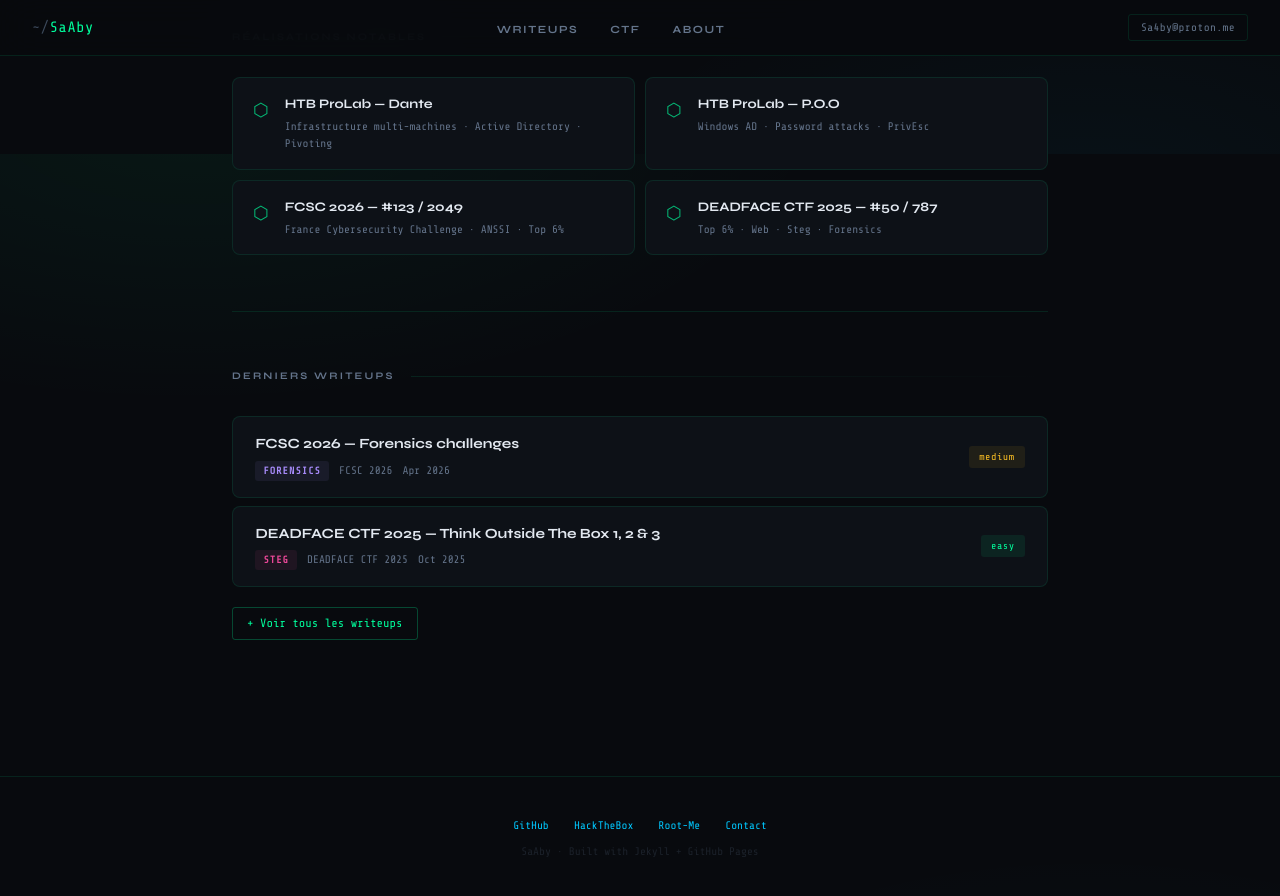
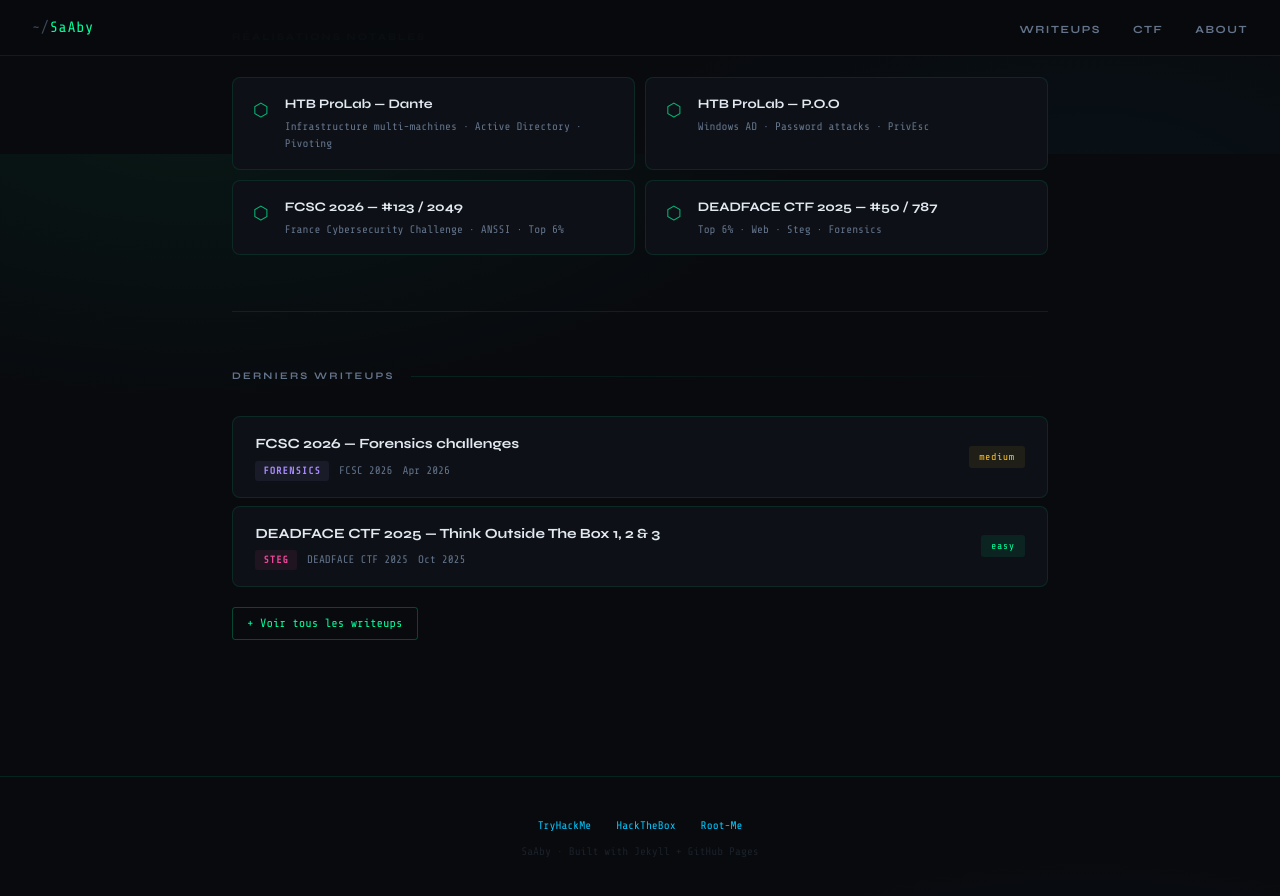
Before and after one commit to SaAbyy/SaAbyy.github.io, a Jekyll site: the page built from index.html, in a window 1280 px wide and 900 px high, scrolled down 746 px. Shown: the top 896 px of the window. Built offline with Jekyll 4.4.1, drawn with Linux system fonts in a browser that asks for light colours.

Commit message:
Update footer links and remove email contact
Removed email contact link and updated footer links.

```diff
--- a/_layouts/default.html
+++ b/_layouts/default.html
@@ -22,17 +22,15 @@
     <li><a href="{{ '/ctf/' | relative_url }}" {% if page.url contains '/ctf' %}class="active"{% endif %}>CTF</a></li>
     <li><a href="{{ '/about/' | relative_url }}" {% if page.url contains '/about' %}class="active"{% endif %}>About</a></li>
   </ul>
-  <a href="mailto:Sa4by@proton.me" class="nav-contact">Sa4by@proton.me</a>
 </nav>
 
 {{ content }}
 
 <footer class="footer">
   <div style="margin-bottom:0.5rem;">
-    <a href="https://github.com/SaAbyy" target="_blank" rel="noopener">GitHub</a>
+    <a href="https://tryhackme.com/p/SaAby" target="_blank" rel="noopener">TryHackMe</a>
     <a href="https://app.hackthebox.com/public/users/1233395" target="_blank" rel="noopener">HackTheBox</a>
     <a href="https://www.root-me.org/SaAby" target="_blank" rel="noopener">Root-Me</a>
-    <a href="mailto:Sa4by@proton.me">Contact</a>
   </div>
   <div class="footer-copy">{{ site.title }} · Built with Jekyll + GitHub Pages</div>
 </footer>
```
